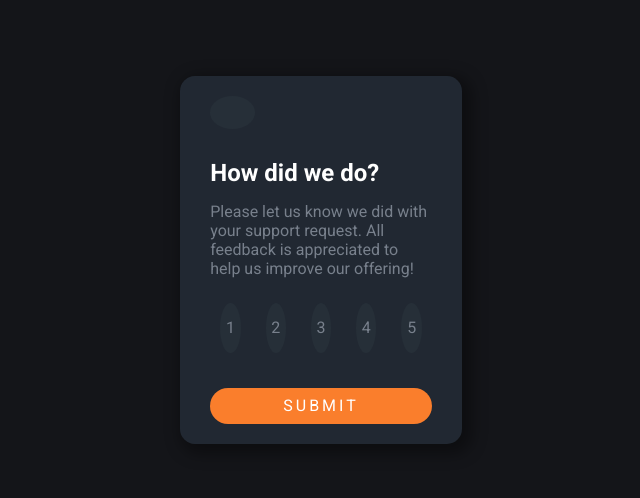
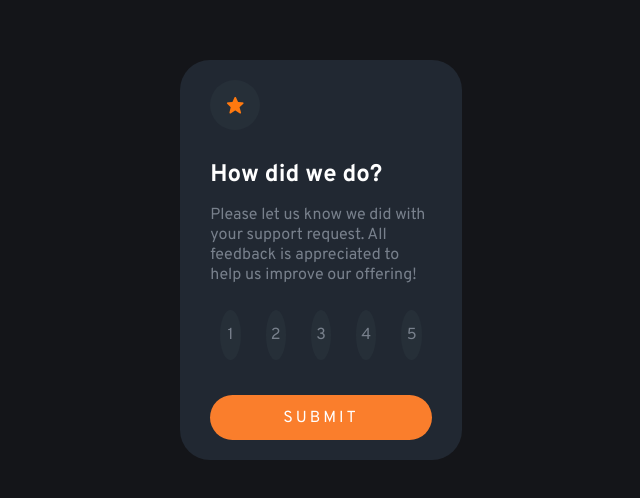
Before and after one commit to caiobms/interactive_component, a plain HTML site: page index.html in a window 1280 px wide. Shown: the part 140-638 px from the top of the page, without its empty margins (319-959 px from the left). Drawn offline with nearby package versions, Linux system fonts and the light colour scheme.

Commit message:
feat: changing icon size and container height

```diff
--- a/index.html
+++ b/index.html
@@ -13,7 +13,9 @@
   </head>
   <body>
     <div class="container">
-      <div class="star_icon"></div>
+      <div class="star_icon">
+        <i class="bx bxs-star" style="color: #ff790f"></i>
+      </div>
       <h1>How did we do?</h1>
       <p>
         Please let us know we did with your support request. All feedback is
--- a/script.js
+++ b/script.js
@@ -1,4 +1,3 @@
 function toggleActive(btn) {
   btn.classList.toggle("active");
 }
-s;
--- a/style.css
+++ b/style.css
@@ -1,4 +1,4 @@
-@import url("https://fonts.googleapis.com/css2?family=Roboto:wght@400;500;700&display=swap");
+@import url("https://fonts.googleapis.com/css2?family=Overpass:wght@400;700&family=Roboto:wght@400;500;700&display=swap");
 
 :root {
   --body_background: rgb(20, 21, 25);
@@ -8,10 +8,10 @@
   --font_gray: rgb(120, 128, 140);
   --btn_gray: rgb(38, 47, 56);
   --btn_active: rgb(124, 136, 152);
-  --primary-font: "Roboto";
+  --primary-font: "Overpass";
   --h1_size: 24px;
   --p_size: 16px;
-  --box_shadow: 5px 5px 15px 5px rgba(0, 0, 0, 0.36);
+  --box_shadow: 5px 5px 15px 5px rgba(28, 28, 28, 0.36);
 }
 
 * {
@@ -34,20 +34,27 @@ body {
   display: flex;
   flex-direction: column;
   background-color: var(--container_background);
-  border-radius: 15px;
+  border-radius: 30px;
   width: 22%;
-  height: 23rem;
+  height: 400px;
   align-items: flex-start;
   padding: 20px 30px;
   gap: 15px 0;
-  box-shadow: var(--box_shadow);
 }
 
 .star_icon {
   background-color: var(--btn_gray);
-  border-radius: 50%;
-  height: 45px;
-  width: 45px;
+  border-radius: 100%;
+  height: 50px;
+  width: 50px;
+  display: flex;
+  flex-shrink: 0;
+  justify-content: center;
+  align-items: center;
+}
+
+i {
+  font-size: 20px;
 }
 
 h1 {
```
